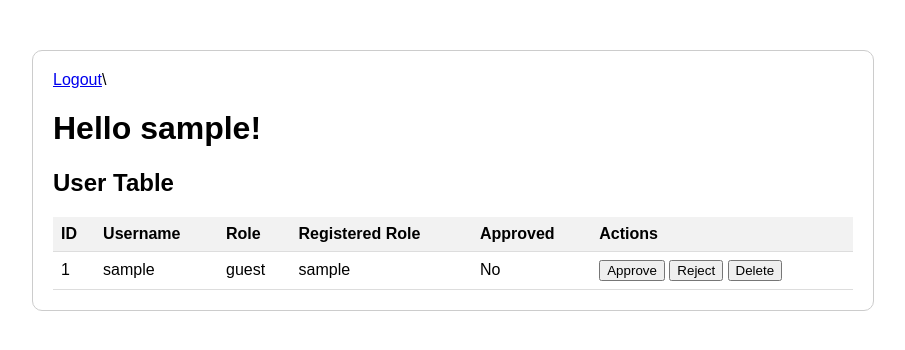
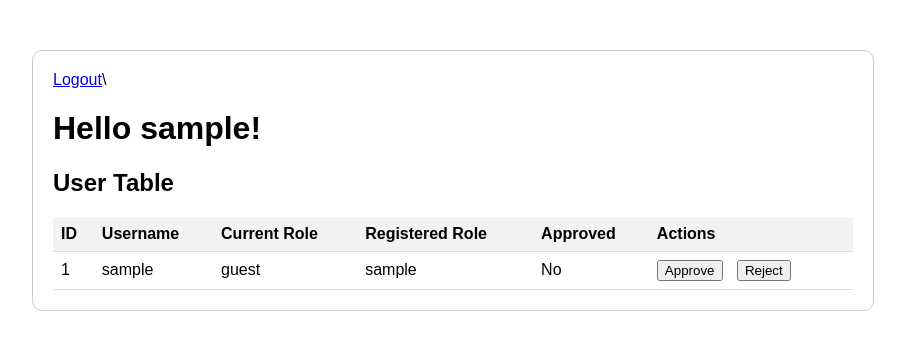
Before and after one commit to YueYingLee/SJSUL, a Flask app: page /adminHome in a window 1280 px wide. Shown: the top 350 px of the page, without its empty margins (187-1092 px from the left). Run offline with Flask 3, Linux system fonts and the light colour scheme; the visitor is signed in with stand-in values (Sample User, id 1); data comes from the database, SQL or seed files in the repository.

Commit message:
Further modification of adminstrative access. Admin can now approve, reject, delete or change role of user

```diff
--- a/app/routes.py
+++ b/app/routes.py
@@ -44,10 +44,16 @@ def login():
               if valid_user.role == 'Admin':
                   return redirect(url_for('adminHome'))  # redirect to admin homepage
 
+              if valid_user.role == 'Libranian':
+                  return redirect(url_for('adminHome'))  # redirect to libranian homepage
+
               elif valid_user.role == 'Student':
                   return redirect(url_for('generalHome'))  # redirect to general homepage
 
               elif valid_user.role == 'Faculty':
+                  return redirect(url_for('generalHome'))  # redirect to general homepage
+
+              elif valid_user.role == 'Public':
                   return redirect(url_for('generalHome'))  # redirect to general homepage
 
             else :
@@ -126,3 +132,26 @@ def reject_user(user_id):
         else:
             flash("User not found or already rejected!")
     return redirect(url_for("adminHome"))
+
+
+@myapp_obj.route("/change_user_role/<int:user_id>", methods=["GET", "POST"])
+def change_user_role(user_id):
+    if request.method == "POST":
+        if current_user.role == 'Admin':
+          user = User.query.get(user_id)
+          if user:
+            new_role = request.form.get("new_role")
+            if new_role:
+              if new_role != user.role:
+                  user.role = new_role
+                  db.session.commit()
+                  flash("User role updated successfully!")
+              else:
+                 flash("New role is the same as the current role")
+            else:
+               flash ('No new roles are provided')
+          else:
+            flash("User not found")
+        else:
+          flash('You do not have permission to change roles.')
+    return redirect(url_for("adminHome"))
--- a/app/templates/adminHome.html
+++ b/app/templates/adminHome.html
@@ -30,6 +30,10 @@
         th {
             background-color: #f2f2f2;
         }
+
+        .submit-button {
+        margin-right: 10px;
+    }
     </style>
 </head>
 <body>
@@ -42,7 +46,7 @@
                 <tr>
                     <th>ID</th>
                     <th>Username</th>
-                    <th>Role</th>
+                    <th>Current Role</th>
                     <th>Registered Role</th>
                     <th>Approved</th>
                     <th>Actions</th>
@@ -60,21 +64,31 @@
                         <!-- Approving actions-->
                         {% if user.role != "Admin" and user.approved == False %}
                         <form action="{{ url_for('approve_user', user_id=user.id) }}" method="POST" style="display: inline;">
-                            <button type="submit">Approve</button>
+                            <button type="submit" class="submit-button" >Approve</button>
+                        </form>
+                        <!-- Rejecting actions-->
+                        <form action="{{ url_for('reject_user', user_id=user.id) }}" method="POST" style="display: inline;">
+                            <button type="submit" class="submit-button" >Reject</button>
                         </form>
                         {% endif%}
-
-                        <!-- Rejecting actions-->
-                        {% if user.role != "Admin" and user.approved == False %}
-                        <form action="{{ url_for('reject_user', user_id=user.id) }}" method="POST" style="display: inline;">
-                            <button type="submit">Reject</button>
+                        {% if user.role != "Admin" and user.approved == True %}
+                          <!-- After approval, admin can also choose to change the user role -->
+                          <form action="{{ url_for('change_user_role', user_id=user.id) }}" method="POST" style="display: inline;">
+                            <select name="new_role">
+                                <option value="Admin">Admin</option>
+                                <option value="Librarian">Librarian</option>
+                                <option value="Faculty">Faculty</option>
+                                <option value="Student">Student</option>
+                                <option value="Public">Public</option>
+                            </select>
+                            <button type="submit">Change Role</button>
                         </form>
-                        {% endif%}
-
                         <!--After approval, admin can choose delete user -->
                         <form action="{{ url_for('delete_user', user_id=user.id) }}" method="POST" style="display: inline;">
                             <button type="submit">Delete</button>
                         </form>
+                        <br> <br>
+                        {% endif%}
                     </td>
                 </tr>
                 {% endfor %}
```
Also changed, not shown: app/templates/libranianHome.html (added).
